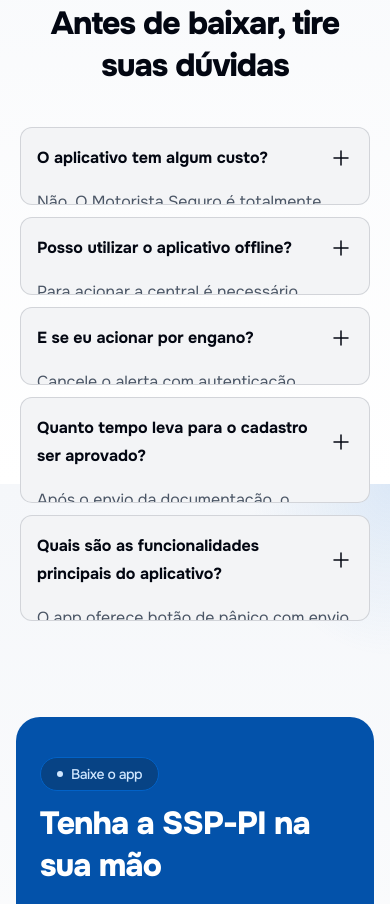
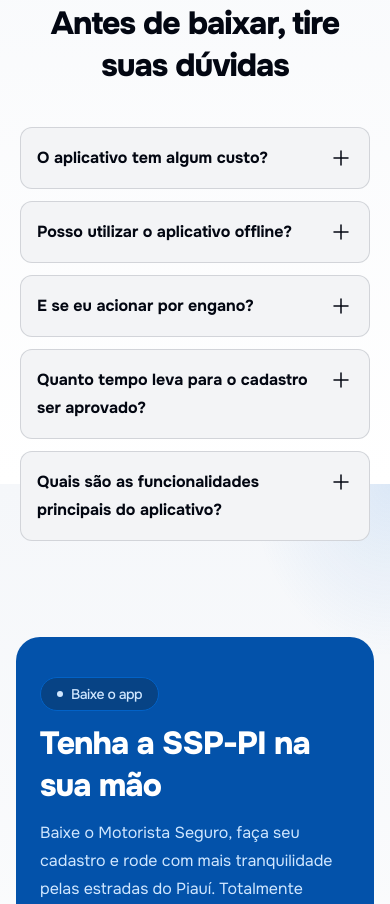
Before and after one commit to miluarte/motoristaseguro-LP, a Next.js app: page / in a window 390 px wide. Shown: the part 4580-5484 px from the top of the page. Built offline with nearby package versions, Linux system fonts and the light colour scheme.

Commit message:
feat: ajustar alinhamento e estrutura do componente Accordion para melhor responsividade

```diff
--- a/src/components/ui/Accordion/Accordion.module.css
+++ b/src/components/ui/Accordion/Accordion.module.css
@@ -9,7 +9,8 @@
 /* Trigger */
 .trigger {
   display: flex;
-  align-items: center;
+  align-items: flex-start;
+  /* ← era center, quebrava o ícone em mobile */
   gap: var(--spacing-4);
   width: 100%;
   padding: var(--spacing-6);
@@ -30,8 +31,11 @@
 
 .icon {
   flex-shrink: 0;
-  color: var(--fg-emphasis);  display: flex;
+  color: var(--fg-emphasis);
+  display: flex;
   align-items: center;
+  /* empurra o ícone pra alinhar com a primeira linha do texto */
+  margin-top: calc((var(--line-height-4) - 24px) / 2);
   transition: color 0.2s, transform 0.25s ease;
 }
 
@@ -50,7 +54,7 @@
   grid-template-rows: 1fr;
 }
 
-.answerWrapper > p {
+.answerInner {
   overflow: hidden;
 }
 
--- a/src/components/ui/Accordion/Accordion.tsx
+++ b/src/components/ui/Accordion/Accordion.tsx
@@ -1,4 +1,4 @@
-import styles from './Accordion.module.css';
+import styles from "./Accordion.module.css";
 
 interface AccordionProps {
   question: string;
@@ -9,7 +9,13 @@ interface AccordionProps {
 
 function PlusIcon() {
   return (
-    <svg width="24" height="24" viewBox="0 0 24 24" fill="none" aria-hidden="true">
+    <svg
+      width="24"
+      height="24"
+      viewBox="0 0 24 24"
+      fill="none"
+      aria-hidden="true"
+    >
       <path
         d="M12 5v14M5 12h14"
         stroke="currentColor"
@@ -20,22 +26,29 @@ function PlusIcon() {
   );
 }
 
-export default function Accordion({ question, answer, isOpen, onToggle }: AccordionProps) {
+export default function Accordion({
+  question,
+  answer,
+  isOpen,
+  onToggle,
+}: AccordionProps) {
   return (
-    <div className={`${styles.accordion} ${isOpen ? styles.open : ''}`}>
+    <div className={`${styles.accordion} ${isOpen ? styles.open : ""}`}>
       <button
         className={styles.trigger}
         onClick={onToggle}
         aria-expanded={isOpen}
       >
         <span className={styles.question}>{question}</span>
-        <span className={`${styles.icon} ${isOpen ? styles.iconOpen : ''}`}>
+        <span className={`${styles.icon} ${isOpen ? styles.iconOpen : ""}`}>
           <PlusIcon />
         </span>
       </button>
 
       <div className={styles.answerWrapper} aria-hidden={!isOpen}>
-        <p className={styles.answer}>{answer}</p>
+        <div className={styles.answerInner}>
+          <p className={styles.answer}>{answer}</p>
+        </div>
       </div>
     </div>
   );
```
